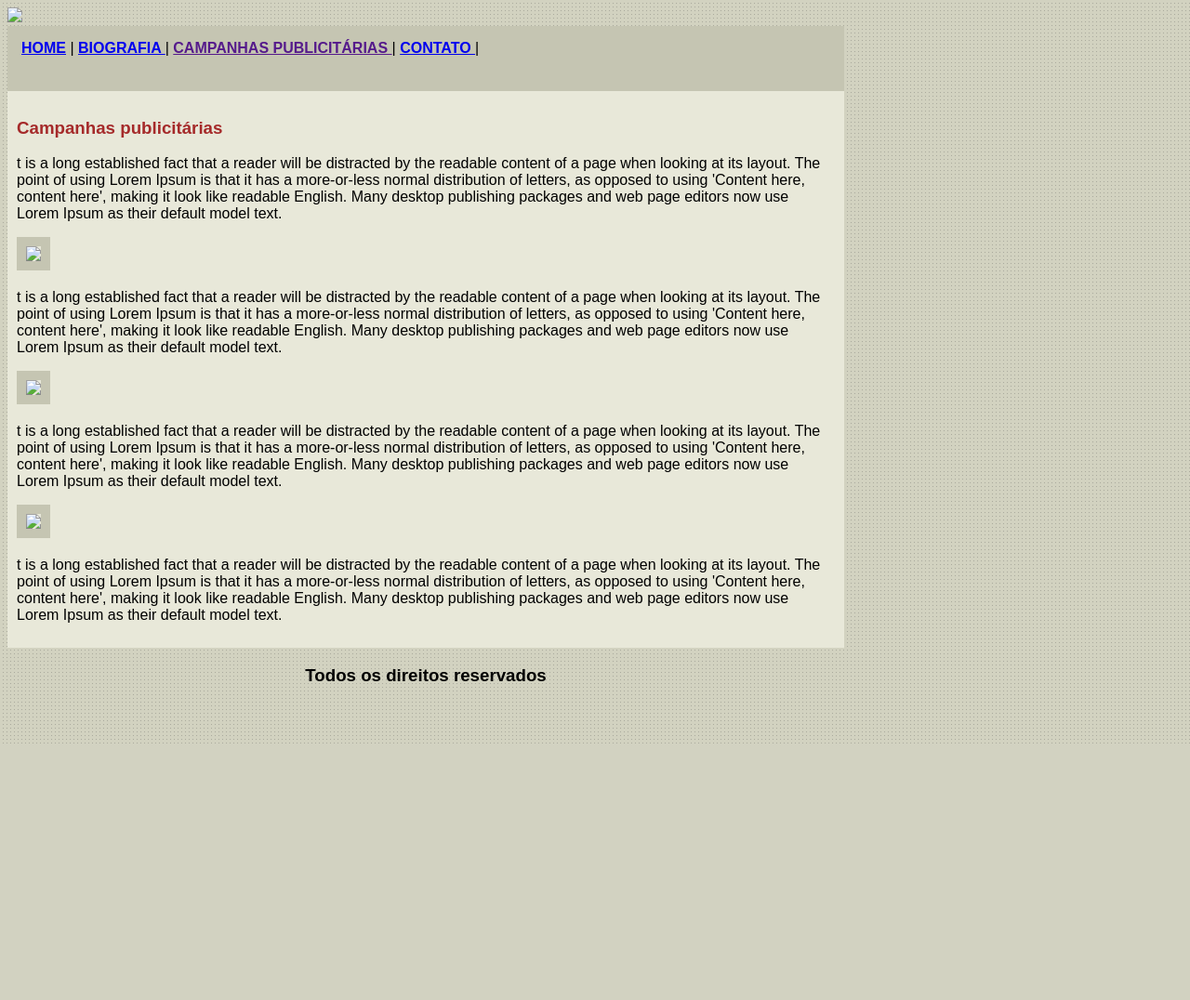
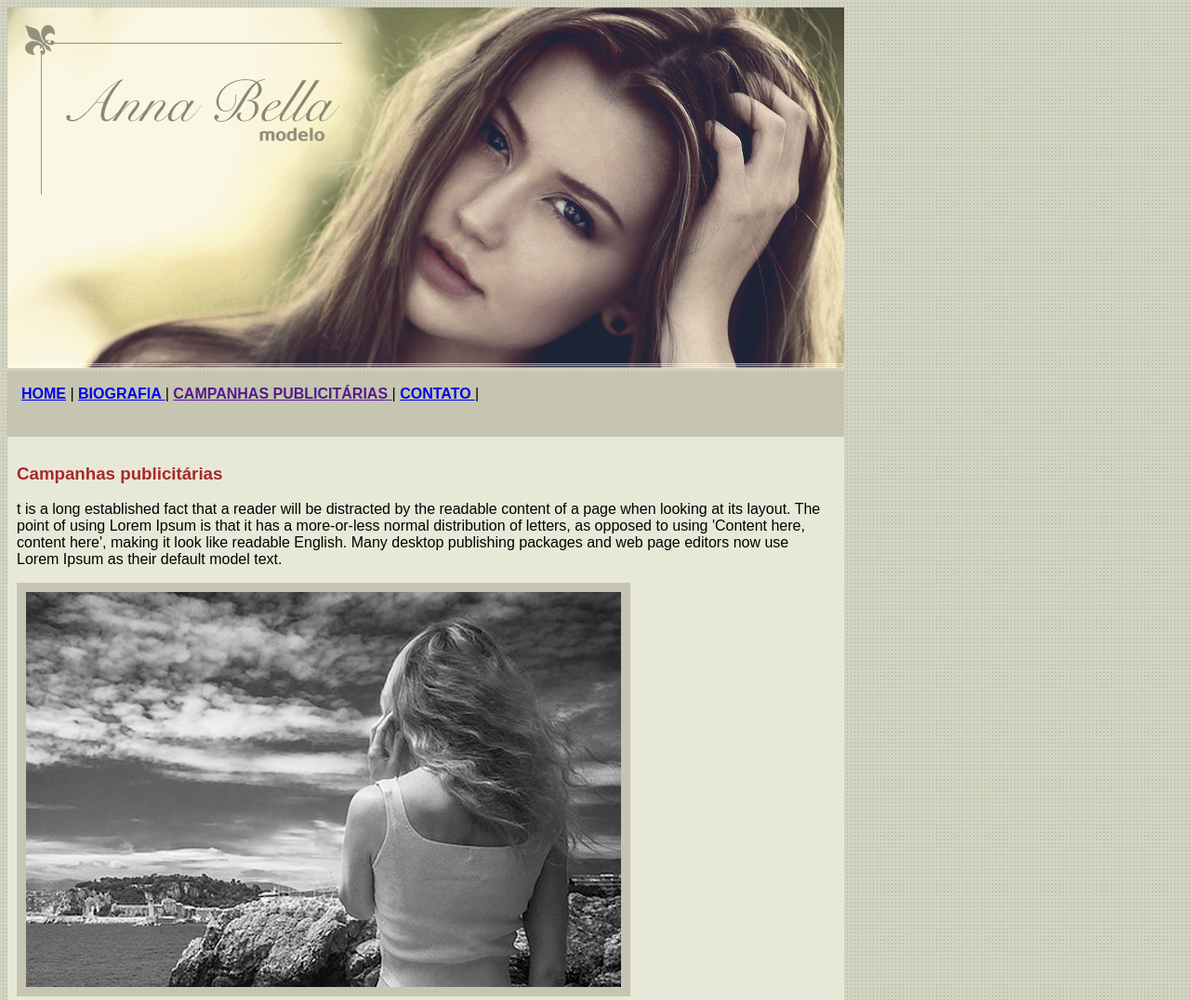
Before and after one commit to Mrnerdcon01/Projeto1Web, a plain HTML site: page campanhas.html in a window 1280 px wide. Shown: the top 1076 px of the page at 93% size. Before the commit the page ends 800 px from the top, so only its background shows below. Drawn offline with Linux system fonts and the light colour scheme; files whose address does not match are found by name.

Commit message:
Update campanhas.html

```diff
--- a/campanhas.html
+++ b/campanhas.html
@@ -8,7 +8,7 @@
 	<body>
 
 		<div id="principal">
-			<img src="imagens/capa.png">
+			<img src="capa.png">
 
 			<div id="catalogo">
 				<a href="index.html">HOME</a> |
@@ -21,15 +21,15 @@
 				<p><h3>Campanhas publicitárias</h3></p>
 				<p>t is a long established fact that a reader will be distracted by the readable content of a page when looking at its layout. The point of using Lorem Ipsum is that it has a more-or-less normal distribution of letters, as opposed to using 'Content here, content here', making it look like readable English. Many desktop publishing packages and web page editors now use Lorem Ipsum as their default model text.</p>
 
-				<img class="fotos" src="imagens/foto1.png">
+				<img class="fotos" src="foto1.png">
 
 				<p>t is a long established fact that a reader will be distracted by the readable content of a page when looking at its layout. The point of using Lorem Ipsum is that it has a more-or-less normal distribution of letters, as opposed to using 'Content here, content here', making it look like readable English. Many desktop publishing packages and web page editors now use Lorem Ipsum as their default model text.</p>
 
-				<img class="fotos" src="imagens/foto2.png">
+				<img class="fotos" src="foto2.png">
 
 				<p>t is a long established fact that a reader will be distracted by the readable content of a page when looking at its layout. The point of using Lorem Ipsum is that it has a more-or-less normal distribution of letters, as opposed to using 'Content here, content here', making it look like readable English. Many desktop publishing packages and web page editors now use Lorem Ipsum as their default model text.</p>
 
-				<img class="fotos" src="imagens/foto3.png">
+				<img class="fotos" src="foto3.png">
 
 				<p>t is a long established fact that a reader will be distracted by the readable content of a page when looking at its layout. The point of using Lorem Ipsum is that it has a more-or-less normal distribution of letters, as opposed to using 'Content here, content here', making it look like readable English. Many desktop publishing packages and web page editors now use Lorem Ipsum as their default model text.</p>
 
```
